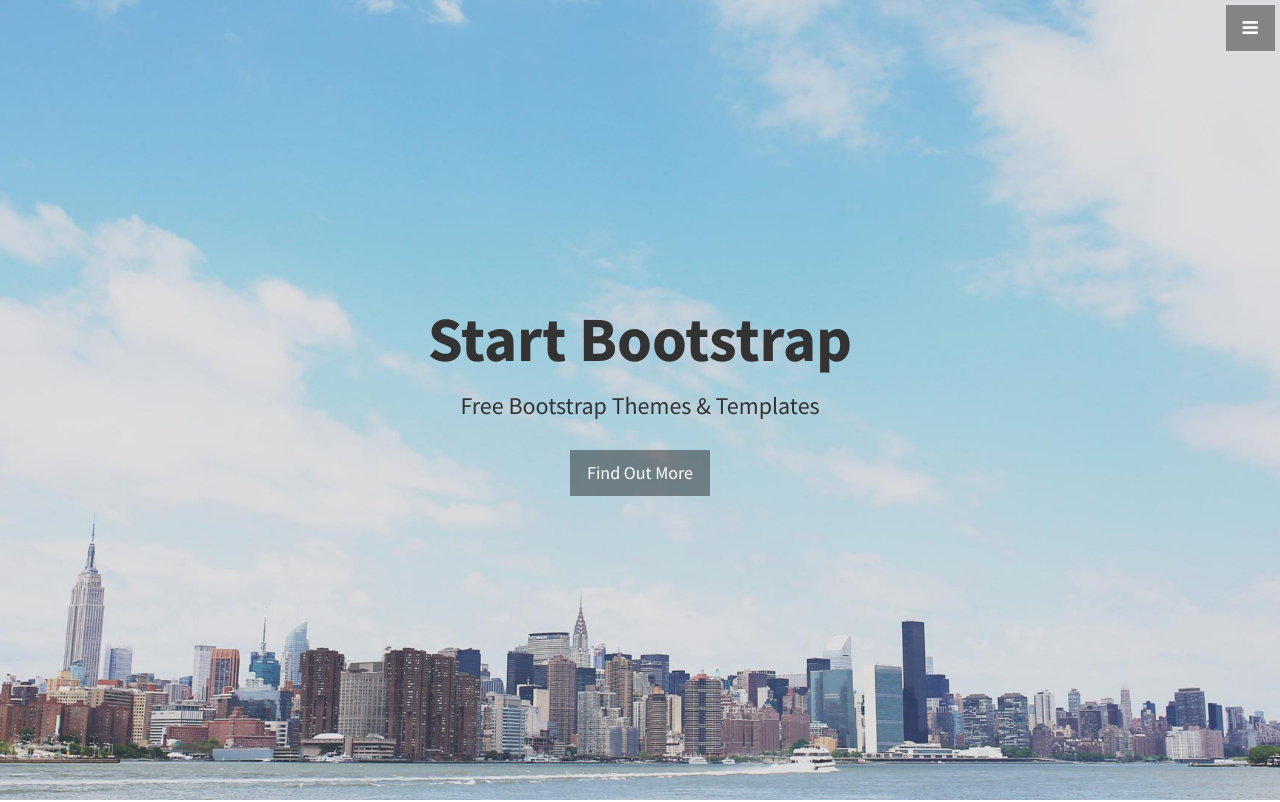
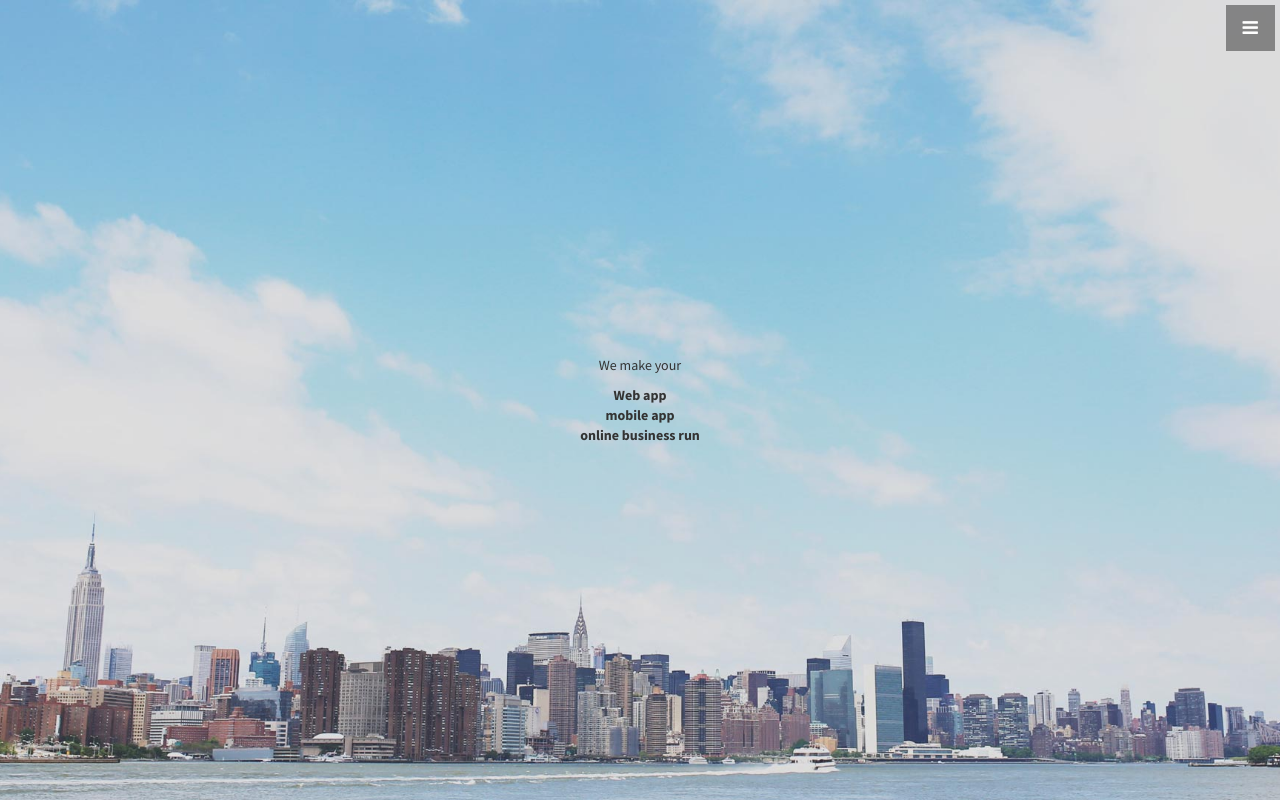
Before and after one commit to Louiefigz/tkh-css-challege, a website: page index.html in a window 1280 px wide. Shown: the top 802 px of the page. Drawn offline with nearby package versions, Linux system fonts and the light colour scheme.

Commit message:
added new feature for header. It has a css animated scrolling text

```diff
--- a/index.html
+++ b/index.html
@@ -35,6 +35,12 @@
 
 <body>
 
+  <!-- <div class="progress">
+    <div class="progress-bar progress-bar-striped active" role="progressbar" aria-valuenow="45" aria-valuemin="0" aria-valuemax="100" style="width: 45%">
+      <span>45% Complete</span>
+    </div>
+
+  </div> -->
   <!-- <div id="rotatescroll" >
     <div class="viewport">
       <ul class="overview">
@@ -79,12 +85,22 @@
 
     <!-- Header -->
     <header id="top" class="header">
-        <div class="text-vertical-center">
+      <div class="text-vertical-center">
+        <p align="center">We make your</p>
+          <b>
+            <span1>
+              Web app<br />
+              mobile app<br />
+              online business run<br />
+              </span1>
+          </b>
+      </div>
+        <!-- <div class="text-vertical-center">
             <h1>Start Bootstrap</h1>
             <h3>Free Bootstrap Themes &amp; Templates</h3>
             <br>
             <a href="#about" class="btn btn-dark btn-lg">Find Out More</a>
-        </div>
+        </div> -->
     </header><br><br>
 
 <!--  TEST Wheel -->
@@ -283,6 +299,7 @@
                     </ul>
                     <br>
 
+
                     <div class="col-md-12">
                       <ul class="social-network social-circle">
                         <li><a href="#" class="icoRss" title="Rss"><i class="fa fa-rss"></i></a></li>
@@ -293,6 +310,7 @@
                       </ul>
                     </div>
                     <hr class="small">
+
                     <p class="text-muted">Copyright &copy; Your Website 2014</p>
 
                 </div>
```
